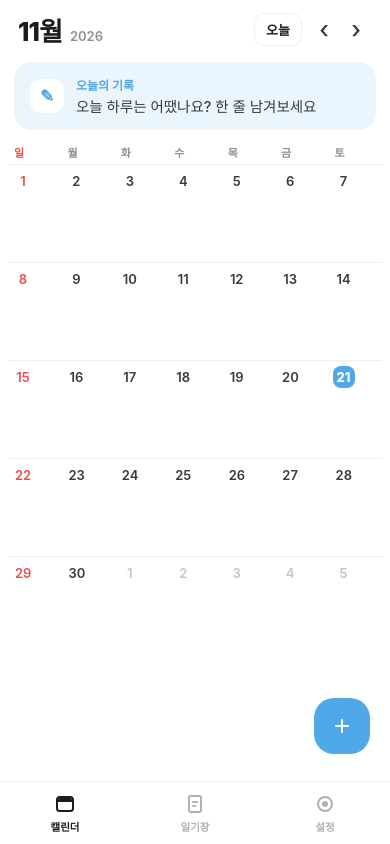
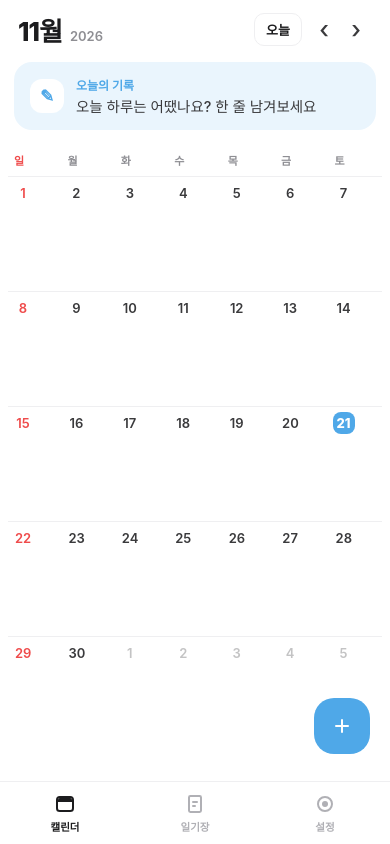
Before and after one commit to dusdn3136/dayfolio, a React Native app: screen / in a window 390 px wide. Built offline with nearby package versions, Linux system fonts and the light colour scheme.

Commit message:
달력이 화면 높이를 꽉 채우도록, 오늘의 기록 카드와 간격 넓힘
Co-Authored-By: Claude Opus 5.5 <noreply@anthropic.com>
Claude-Session: https://claude.ai/code/session_01SqZYtfSkz5PyQabEfQ5MfH

```diff
--- a/src/components/MonthGrid.js
+++ b/src/components/MonthGrid.js
@@ -7,12 +7,19 @@ import Mochi from './Mochi';
 
 const LANE_TOP = 31;
 const LANE_H = 17;
-const MAX_LANES = 3;
-const WEEK_H = 98;
+const MIN_WEEK_H = 92;
 
-export default function MonthGrid({ year, month, onPressDay }) {
+// height: 달력 전체에 쓸 수 있는 높이 (주 수로 나눠서 칸을 꽉 채움)
+export default function MonthGrid({ year, month, onPressDay, height }) {
   const { data, theme } = useApp();
   const today = todayStr();
+
+  const nWeeks = useMemo(() => {
+    const first = new Date(year, month, 1).getDay();
+    return Math.ceil((first + new Date(year, month + 1, 0).getDate()) / 7);
+  }, [year, month]);
+  const weekH = Math.max(MIN_WEEK_H, height ? Math.floor(height / nWeeks) : MIN_WEEK_H);
+  const maxLanes = Math.max(3, Math.floor((weekH - LANE_TOP - 8) / LANE_H));
 
   const weeks = useMemo(() => {
     const first = new Date(year, month, 1);
@@ -55,17 +62,17 @@ export default function MonthGrid({ year, month, onPressDay }) {
         }
         for (let c = it.sc; c <= it.ec; c++) occ[lane][c] = true;
         it.lane = lane;
-        if (lane >= MAX_LANES) for (let c = it.sc; c <= it.ec; c++) hidden[c]++;
+        if (lane >= maxLanes) for (let c = it.sc; c <= it.ec; c++) hidden[c]++;
       });
-      out.push({ days, items: items.filter((it) => it.lane < MAX_LANES), hidden });
+      out.push({ days, items: items.filter((it) => it.lane < maxLanes), hidden });
     }
     return out;
-  }, [data.events, year, month]);
+  }, [data.events, year, month, maxLanes]);
 
   return (
     <View style={{ paddingHorizontal: 8 }}>
       {weeks.map((wk, wi) => (
-        <View key={wi} style={st.week}>
+        <View key={wi} style={[st.week, { height: weekH }]}>
           <View style={st.cells}>
             {wk.days.map((d, i) => {
               const s = ymd(d);
@@ -132,7 +139,7 @@ export default function MonthGrid({ year, month, onPressDay }) {
 }
 
 const st = StyleSheet.create({
-  week: { height: WEEK_H, borderTopWidth: 1, borderTopColor: C.line },
+  week: { borderTopWidth: 1, borderTopColor: C.line },
   cells: { flexDirection: 'row', height: '100%' },
   cell: { flex: 1 },
   num: { position: 'absolute', top: 5, left: 4, minWidth: 22, height: 22, paddingHorizontal: 3, borderRadius: 8, alignItems: 'center', justifyContent: 'center' },
--- a/src/screens/CalendarScreen.js
+++ b/src/screens/CalendarScreen.js
@@ -1,4 +1,4 @@
-import React from 'react';
+import React, { useState } from 'react';
 import { Pressable, ScrollView, StyleSheet, Text, View } from 'react-native';
 import { C, MOODS, dLabel, dayDiff, hasDiary, md, todayStr } from '../constants';
 import { useApp } from '../store';
@@ -9,6 +9,9 @@ import Mochi from '../components/Mochi';
 export default function CalendarScreen({ year, month }) {
   const { data, theme, openSheet } = useApp();
   const today = todayStr();
+  const [viewH, setViewH] = useState(0);
+  const [topH, setTopH] = useState(0);
+  const gridH = viewH && topH ? viewH - topH - 28 : 0;
   const v = data.diary[today];
   const m = v && v.mood != null ? MOODS[v.mood] : null;
   const dues = data.events.filter((e) => e.kind === 'due' && !e.done && e.date >= today).sort((a, b) => a.date.localeCompare(b.date));
@@ -17,7 +20,8 @@ export default function CalendarScreen({ year, month }) {
     .sort((a, b) => a.date.localeCompare(b.date));
 
   return (
-    <ScrollView contentContainerStyle={{ paddingBottom: 120 }}>
+    <ScrollView contentContainerStyle={{ paddingBottom: 120 }} onLayout={(e) => setViewH(e.nativeEvent.layout.height)}>
+      <View onLayout={(e) => setTopH(e.nativeEvent.layout.height)}>
       <Pressable style={[st.todayCard, { backgroundColor: theme.s }]} onPress={() => openSheet('day', { date: today, tab: 'dy' })}>
         <View style={st.todayIc}>{m ? <Mochi mood={v.mood} size={32} /> : <IconPen color={theme.a} />}</View>
         <View style={{ flex: 1 }}>
@@ -33,7 +37,8 @@ export default function CalendarScreen({ year, month }) {
           <Text key={w} style={[st.dowTx, i === 0 && { color: C.sun }]}>{w}</Text>
         ))}
       </View>
-      <MonthGrid year={year} month={month} onPressDay={(s) => openSheet('day', { date: s, tab: 'ev' })} />
+      </View>
+      <MonthGrid year={year} month={month} height={gridH} onPressDay={(s) => openSheet('day', { date: s, tab: 'ev' })} />
 
       {dues.length ? (
         <>
@@ -68,11 +73,11 @@ export default function CalendarScreen({ year, month }) {
 }
 
 const st = StyleSheet.create({
-  todayCard: { marginHorizontal: 14, marginTop: 4, marginBottom: 14, borderRadius: 18, paddingVertical: 14, paddingHorizontal: 16, flexDirection: 'row', alignItems: 'center', gap: 12 },
+  todayCard: { marginHorizontal: 14, marginTop: 4, marginBottom: 22, borderRadius: 18, paddingVertical: 14, paddingHorizontal: 16, flexDirection: 'row', alignItems: 'center', gap: 12 },
   todayIc: { width: 34, height: 34, borderRadius: 12, backgroundColor: '#fff', alignItems: 'center', justifyContent: 'center' },
   todayL: { fontSize: 12, fontWeight: '700' },
   todayS: { fontSize: 14.5, fontWeight: '500', marginTop: 2, color: C.ink2 },
-  dow: { flexDirection: 'row', paddingHorizontal: 8, paddingBottom: 4 },
+  dow: { flexDirection: 'row', paddingHorizontal: 8, paddingBottom: 8 },
   dowTx: { flex: 1, fontSize: 11, color: C.sub, fontWeight: '600', paddingLeft: 6 },
   secT: { fontSize: 15, fontWeight: '800', marginTop: 24, marginHorizontal: 18, marginBottom: 10, color: C.ink },
   chipsRow: { gap: 8, paddingHorizontal: 18 },
```
